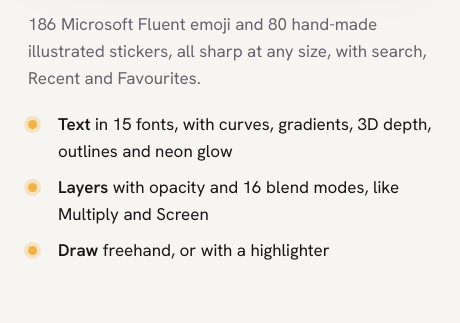
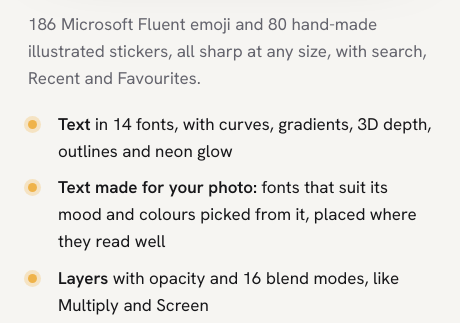
Before and after one commit to wellsey001/Tinto---Photo-Image-Editor, an Electron app: page docs/index.html in a window 460 px wide. Shown: the part 4426-4749 px from the top of the page. Drawn offline with Linux system fonts and the light colour scheme.

Commit message:
Website: text made for your photo; correct font count
Co-Authored-By: Claude Opus 5.5 <noreply@anthropic.com>
Claude-Session: https://claude.ai/code/session_01PfVsuSwxRbaAViKHZAfAaN

```diff
--- a/docs/index.html
+++ b/docs/index.html
@@ -298,7 +298,8 @@ footer nav{display:flex;flex-wrap:wrap;gap:18px;margin-left:auto}
           <h3>Hundreds of stickers</h3>
           <p>186 Microsoft Fluent emoji and 80 hand-made illustrated stickers, all sharp at any size, with search, Recent and Favourites.</p>
           <ul class="ticks">
-            <li><span><b>Text</b> in 15 fonts, with curves, gradients, 3D depth, outlines and neon glow</span></li>
+            <li><span><b>Text</b> in 14 fonts, with curves, gradients, 3D depth, outlines and neon glow</span></li>
+            <li><span><b>Text made for your photo:</b> fonts that suit its mood and colours picked from it, placed where they read well</span></li>
             <li><span><b>Layers</b> with opacity and 16 blend modes, like Multiply and Screen</span></li>
             <li><span><b>Draw</b> freehand, or with a highlighter</span></li>
           </ul>
@@ -333,7 +334,7 @@ footer nav{display:flex;flex-wrap:wrap;gap:18px;margin-left:auto}
         <div><b>266</b><span>emoji and stickers</span></div>
         <div><b>25</b><span>filters</span></div>
         <div><b>29</b><span>templates and collages</span></div>
-        <div><b>15</b><span>fonts, built in</span></div>
+        <div><b>14</b><span>text fonts, built in</span></div>
       </div>
     </div>
   </section>
```
